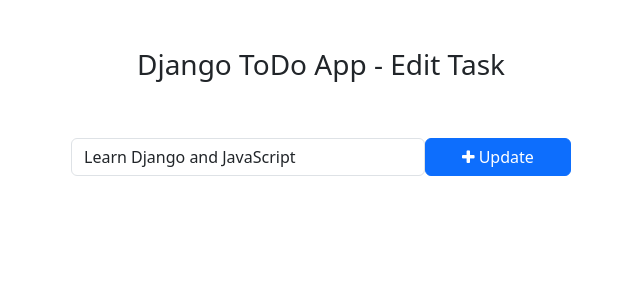
After one commit to jibin001/Django-Basics, a Django app: page /todo/edit_task/2 in a window 1280 px wide. The commit adds this page. Shown: the top 300 px of the page, without its empty margins (319-959 px from the left). Run offline with Django 5.2, Linux system fonts and the light colour scheme; data comes from the database, SQL or seed files in the repository; both versions use the stored data as it was after the commit.

Commit message:
Make edit and delete button

```diff
--- /dev/null
+++ b/ToDo/templates/edit_task.html
@@ -0,0 +1,29 @@
+<!DOCTYPE html>
+<html lang="en">
+  <head>
+    <meta charset="UTF-8" />
+    <meta name="viewport" content="width=device-width, initial-scale=1.0" />
+    <title>ToDo - Edit Task</title>
+
+    <!-- Bootstrap -->
+    <link href="https://cdn.jsdelivr.net/npm/bootstrap@5.3.0-alpha1/dist/css/bootstrap.min.css" rel="stylesheet" integrity="sha384-GLhlTQ8iRABdZLl6O3oVMWSktQOp6b7In1Zl3/Jr59b6EGGoI1aFkw7cmDA6j6gD" crossorigin="anonymous" />
+    <script src="https://cdn.jsdelivr.net/npm/bootstrap@5.3.0-alpha1/dist/js/bootstrap.bundle.min.js" integrity="sha384-w76AqPfDkMBDXo30jS1Sgez6pr3x5MlQ1ZAGC+nuZB+EYdgRZgiwxhTBTkF7CXvN" crossorigin="anonymous"></script>
+    <!-- Font Awesome Icons -->
+    <link rel="stylesheet" href="https://cdnjs.cloudflare.com/ajax/libs/font-awesome/4.7.0/css/font-awesome.min.css" />
+  </head>
+  <body>
+    <div class="container">
+      <h3 class="pt-5 pb-5 text-center">Django ToDo App - Edit Task</h3>
+      <!-- To Do Form -->
+      <form action="{% url 'edit_task' get_task.pk %}" method="POST" style="width: 500px; margin:auto">
+        {% csrf_token %}
+        <div class="form-group">
+          <span style="display: flex;">
+            <input type="text" name="task" class="form-control" placeholder="Add a task" value="{{ get_task.task }}" />
+            <button type="submit" class="btn btn-primary" style="width: 200px;"><i class="fa fa-plus"></i> Update</button>
+          </span>
+        </div>
+      </form>
+    </div>
+  </body>
+</html>
--- a/ToDo/templates/home.html
+++ b/ToDo/templates/home.html
@@ -34,8 +34,8 @@
                 {{ task.task }}
                 <span style="position: relative; float: right;">
                   <a href="{% url 'mark_as_done' task.pk %}" class="btn btn-success"><i class="fa fa-check"></i> Mark as Done</a>
-                  <a class="btn btn-danger"><i class="fa fa-trash"></i></a>
-                  <a class="btn btn-primary"><i class="fa fa-pencil"></i></a>
+                  <a href="{% url 'delete_task' task.pk %}" class="btn btn-danger"><i class="fa fa-trash"></i></a>
+                  <a href="{% url 'edit_task' task.pk %}" class="btn btn-primary"><i class="fa fa-pencil"></i></a>
                 </span>
               </div>
             </div>
--- a/ToDo/todo/urls.py
+++ b/ToDo/todo/urls.py
@@ -5,4 +5,6 @@ urlpatterns = [
     path('addTask/', views.addTask, name='addTask'),
     path('mark_as_done/<int:pk>', views.mark_as_done, name='mark_as_done'),
     path('mark_as_undone/<int:pk>', views.mark_as_undone, name='mark_as_undone'),
+    path('edit_task/<int:pk>', views.edit_task, name='edit_task'),
+    path('delete_task/<int:pk>', views.delete_task, name='delete_task'),
 ]
--- a/ToDo/todo/views.py
+++ b/ToDo/todo/views.py
@@ -1,4 +1,4 @@
-from django.shortcuts import redirect, get_object_or_404 #type: ignore
+from django.shortcuts import redirect, get_object_or_404, render #type: ignore
 from .models import Task
 from django.http import HttpResponse #type: ignore
 
@@ -19,3 +19,21 @@ def mark_as_undone(request, pk):
     task.is_completed = False
     task.save()
     return redirect('home')
+
+def edit_task(request, pk):
+    get_task = get_object_or_404(Task, pk=pk)
+    if request.method == 'POST':
+        new_task = request.POST['task']
+        get_task.task = new_task
+        get_task.save()
+        return redirect('home')
+    else:
+        context = {
+            'get_task' : get_task,
+        }
+        return render(request, 'edit_task.html', context)
+
+def delete_task(request, pk):
+    task = get_object_or_404(Task, pk=pk)
+    task.delete()
+    return redirect('home')
```
Also changed, not shown: ToDo/db.sqlite3.
